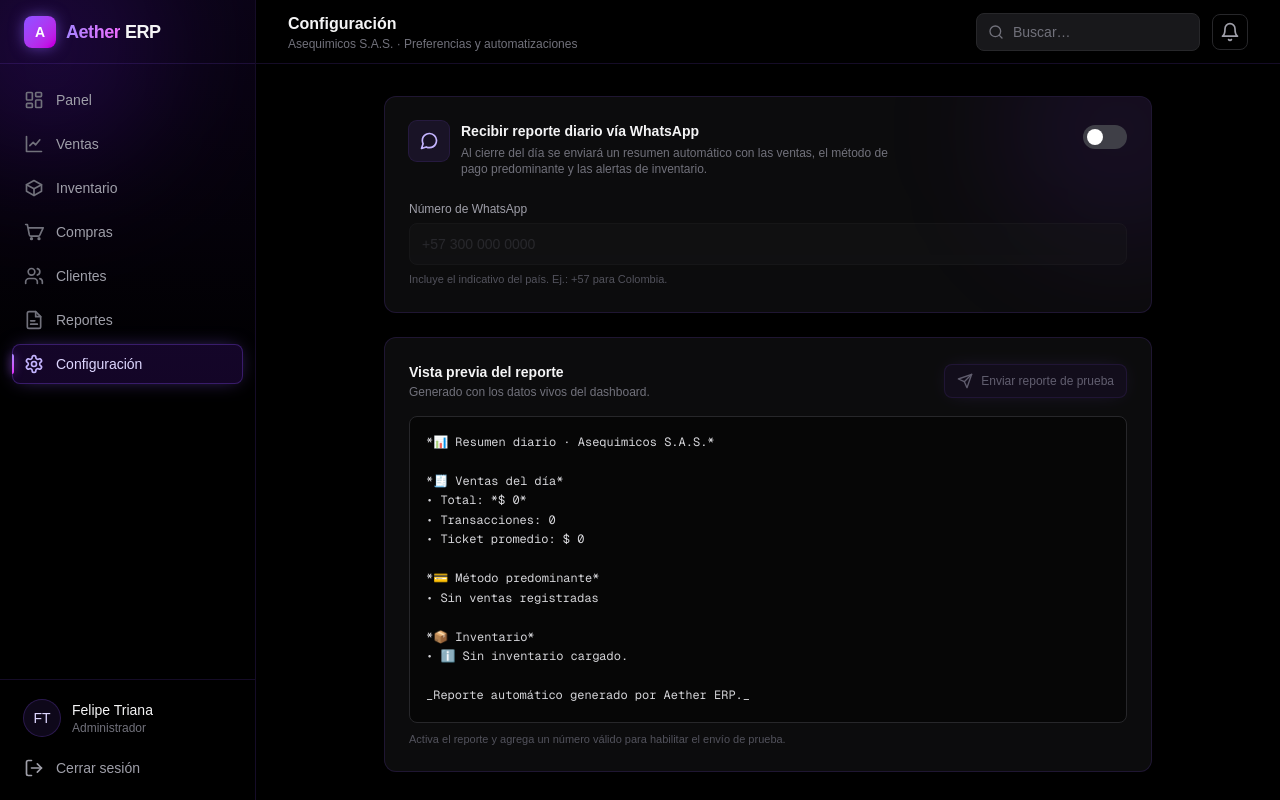
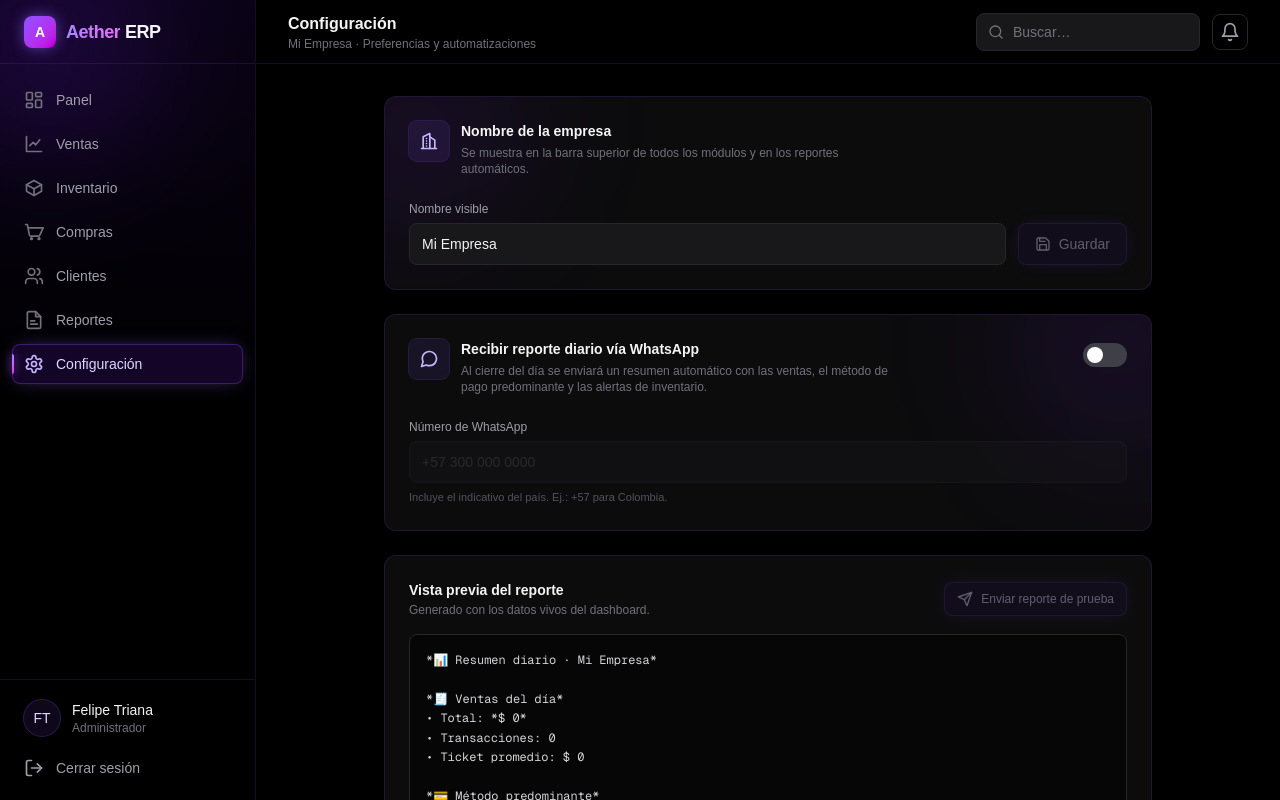
Before and after one commit to felipetriana3115-max/AETTHER-, a Next.js app: page /configuracion in a window 1280 px wide. Shown: the top 800 px of the page. Built offline with nearby package versions, Linux system fonts and the light colour scheme.

Commit message:
feat: implementar nombre de empresa dinámico y sección de configuración

```diff
--- a/app/clientes/page.tsx
+++ b/app/clientes/page.tsx
@@ -3,7 +3,6 @@
 import PageShell from "../components/PageShell";
 import MetricCard from "../components/MetricCard";
 import EmptyState from "../components/EmptyState";
-import demoClient from "../../config/demoClient.json";
 import { useDashboard } from "../components/DashboardProvider";
 import { formatCOP, type Tier } from "../lib/demo-data";
 
@@ -24,7 +23,7 @@ function initials(name: string) {
 
 export default function ClientesPage() {
   // Estado global unificado: reacciona a la carga masiva de Excel.
-  const { customers } = useDashboard();
+  const { customers, businessName } = useDashboard();
 
   const totalCustomers = customers.length;
   const goldCount = customers.filter((c) => c.tier === "Oro").length;
@@ -32,7 +31,7 @@ export default function ClientesPage() {
   const avgSpent = totalCustomers > 0 ? totalRevenue / totalCustomers : 0;
 
   return (
-    <PageShell title="Clientes" subtitle={`${demoClient.businessName} · CRM y fidelización`}>
+    <PageShell title="Clientes" subtitle={`${businessName} · CRM y fidelización`}>
       {totalCustomers === 0 ? (
         <EmptyState message="Carga un archivo Excel con tus clientes para poblar el CRM." />
       ) : (
--- a/app/components/DashboardProvider.tsx
+++ b/app/components/DashboardProvider.tsx
@@ -93,6 +93,9 @@ export type Toast = {
 };
 
 type DashboardContextValue = {
+  // Identidad de la empresa (configurable por el usuario)
+  businessName: string;
+  setBusinessName: (name: string) => void;
   // Inventario
   inventory: InventoryItem[];
   addInventoryItems: (rows: NewInventoryItem[]) => number;
@@ -124,6 +127,12 @@ const DashboardContext = createContext<DashboardContextValue | null>(null);
 /** Clave de localStorage para persistir la data importada entre recargas. */
 const STORAGE_KEY = "mi-dashboard-erp:v1";
 
+/** Clave de localStorage para el nombre de la empresa configurado por el usuario. */
+const BUSINESS_NAME_KEY = "mi-dashboard-erp:businessName:v1";
+
+/** Nombre por defecto cuando el usuario aún no ha configurado el suyo. */
+const DEFAULT_BUSINESS_NAME = "Mi Empresa";
+
 /**
  * Identificador del inquilino (cliente) actual. Base de la arquitectura
  * multi-inquilino: por ahora es un valor fijo, pero es el ÚNICO punto donde el
@@ -134,6 +143,10 @@ const STORAGE_KEY = "mi-dashboard-erp:v1";
 const CURRENT_CLIENT_ID = "default";
 
 export function DashboardProvider({ children }: { children: ReactNode }) {
+  // Nombre de la empresa: configurable y persistente. Arranca con el valor por
+  // defecto y se hidrata desde localStorage al montar (ver efecto de abajo).
+  const [businessName, setBusinessNameState] = useState(DEFAULT_BUSINESS_NAME);
+
   // Sin datos quemados: todo arranca vacío y se llena desde la importación.
   const [inventory, setInventory] = useState<InventoryItem[]>([]);
   const [customers, setCustomers] = useState<Customer[]>([]);
@@ -183,6 +196,29 @@ export function DashboardProvider({ children }: { children: ReactNode }) {
       // cuota excedida o modo privado → se ignora el guardado.
     }
   }, [hydrated, inventory, sales, purchases]);
+
+  // ── Nombre de la empresa ─────────────────────────────────────────────────────
+  // Se hidrata una vez al montar; el guardado ocurre en el setter para no pisar
+  // el valor por defecto durante el primer render en el servidor/cliente.
+  useEffect(() => {
+    try {
+      const saved = localStorage.getItem(BUSINESS_NAME_KEY);
+      if (saved) setBusinessNameState(saved);
+    } catch {
+      // localStorage inaccesible → se conserva el nombre por defecto.
+    }
+  }, []);
+
+  /** Actualiza y persiste el nombre; vacío o solo espacios → vuelve al defecto. */
+  const setBusinessName = useCallback((name: string) => {
+    const next = name.trim() || DEFAULT_BUSINESS_NAME;
+    setBusinessNameState(next);
+    try {
+      localStorage.setItem(BUSINESS_NAME_KEY, next);
+    } catch {
+      // cuota excedida o modo privado → se ignora el guardado.
+    }
+  }, []);
 
   // ── Inventario ─────────────────────────────────────────────────────────────
   const addInventoryItems = useCallback((rows: NewInventoryItem[]) => {
@@ -296,6 +332,8 @@ export function DashboardProvider({ children }: { children: ReactNode }) {
     // tiene datos, la tendencia histórica (último mes registrado) + pagos Bold.
     const headline = headlineRevenue(monthlyRevenue);
     return {
+      businessName,
+      setBusinessName,
       inventory,
       addInventoryItems,
       customers,
@@ -315,6 +353,8 @@ export function DashboardProvider({ children }: { children: ReactNode }) {
       dismissToast,
     };
   }, [
+    businessName,
+    setBusinessName,
     inventory,
     addInventoryItems,
     customers,
--- a/app/compras/page.tsx
+++ b/app/compras/page.tsx
@@ -6,7 +6,6 @@ import MetricCard from "../components/MetricCard";
 import EmptyState from "../components/EmptyState";
 import ExcelImporter from "../components/ExcelImporter";
 import NewOrderForm from "../components/NewOrderForm";
-import demoClient from "../../config/demoClient.json";
 import { useDashboard } from "../components/DashboardProvider";
 import { formatCOP, type PurchaseStatus } from "../lib/demo-data";
 
@@ -24,7 +23,7 @@ const statusDot: Record<PurchaseStatus, string> = {
 
 export default function ComprasPage() {
   // Estado global unificado: reacciona a la carga masiva de Excel/CSV.
-  const { purchases: orders, addPurchases, showToast } = useDashboard();
+  const { purchases: orders, addPurchases, showToast, businessName } = useDashboard();
 
   // Apertura del modal de creación manual de órdenes.
   const [formOpen, setFormOpen] = useState(false);
@@ -53,7 +52,7 @@ export default function ComprasPage() {
   };
 
   return (
-    <PageShell title="Compras" subtitle={`${demoClient.businessName} · Abastecimiento y proveedores`}>
+    <PageShell title="Compras" subtitle={`${businessName} · Abastecimiento y proveedores`}>
       <NewOrderForm
         open={formOpen}
         suppliers={suppliers}
--- a/app/configuracion/page.tsx
+++ b/app/configuracion/page.tsx
@@ -3,7 +3,6 @@
 import { useEffect, useMemo, useState } from "react";
 import PageShell from "../components/PageShell";
 import { useDashboard } from "../components/DashboardProvider";
-import demoClient from "../../config/demoClient.json";
 import { generateDailySummary } from "../lib/notifications/whatsapp-service";
 import { runDailyReportMock } from "../lib/cron/daily-report-mock";
 
@@ -21,10 +20,15 @@ const DEFAULT_SETTINGS: NotificationSettings = {
 };
 
 export default function ConfiguracionPage() {
-  const { sales, inventory, showToast } = useDashboard();
+  const { sales, inventory, showToast, businessName, setBusinessName } = useDashboard();
 
   const [settings, setSettings] = useState<NotificationSettings>(DEFAULT_SETTINGS);
   const [hydrated, setHydrated] = useState(false);
+
+  // Borrador editable del nombre de empresa; se sincroniza con el valor global
+  // (incluida su hidratación inicial desde localStorage).
+  const [nameDraft, setNameDraft] = useState(businessName);
+  useEffect(() => setNameDraft(businessName), [businessName]);
 
   // ── Persistencia en localStorage ──────────────────────────────────────────
   useEffect(() => {
@@ -55,10 +59,20 @@ export default function ConfiguracionPage() {
     () =>
       generateDailySummary(sales, {
         inventory,
-        businessName: demoClient.businessName,
+        businessName,
       }),
-    [sales, inventory],
+    [sales, inventory, businessName],
   );
+
+  // Guarda el nombre de empresa en el estado global (que lo persiste en
+  // localStorage). Vacío o solo espacios → el proveedor lo revierte al defecto.
+  const handleSaveName = () => {
+    setBusinessName(nameDraft);
+    showToast(
+      "Nombre actualizado",
+      `El nombre de tu empresa ahora es "${nameDraft.trim() || "Mi Empresa"}".`,
+    );
+  };
 
   const canSend = settings.dailyReportEnabled && phoneValid;
 
@@ -66,7 +80,7 @@ export default function ConfiguracionPage() {
     if (!canSend) return;
     runDailyReportMock(sales, settings.whatsappPhone, {
       inventory,
-      businessName: demoClient.businessName,
+      businessName,
     });
     showToast(
       "Reporte de prueba enviado",
@@ -77,9 +91,74 @@ export default function ConfiguracionPage() {
   return (
     <PageShell
       title="Configuración"
-      subtitle={`${demoClient.businessName} · Preferencias y automatizaciones`}
+      subtitle={`${businessName} · Preferencias y automatizaciones`}
     >
       <div className="mx-auto max-w-3xl space-y-6">
+        {/* Identidad de la empresa */}
+        <section className="relative overflow-hidden rounded-xl border border-violet-500/15 bg-zinc-900/50 p-6">
+          <div className="pointer-events-none absolute -left-20 -top-20 h-56 w-56 rounded-full bg-violet-600/10 blur-3xl" />
+
+          <div className="relative flex items-start gap-3">
+            <span className="flex h-10 w-10 shrink-0 items-center justify-center rounded-lg bg-violet-500/10 text-violet-300 ring-1 ring-violet-500/20">
+              <svg className="h-5 w-5" viewBox="0 0 24 24" fill="none" stroke="currentColor" strokeWidth={2} strokeLinecap="round" strokeLinejoin="round">
+                <path d="M3 21h18" />
+                <path d="M5 21V7l8-4v18" />
+                <path d="M19 21V11l-6-4" />
+                <path d="M9 9v.01" />
+                <path d="M9 12v.01" />
+                <path d="M9 15v.01" />
+                <path d="M9 18v.01" />
+              </svg>
+            </span>
+            <div>
+              <h3 className="text-sm font-semibold text-zinc-100">
+                Nombre de la empresa
+              </h3>
+              <p className="mt-1 max-w-md text-xs text-zinc-500">
+                Se muestra en la barra superior de todos los módulos y en los
+                reportes automáticos.
+              </p>
+            </div>
+          </div>
+
+          <form
+            className="relative mt-6 flex flex-col gap-3 sm:flex-row sm:items-end"
+            onSubmit={(e) => {
+              e.preventDefault();
+              handleSaveName();
+            }}
+          >
+            <div className="flex-1">
+              <label
+                htmlFor="business-name"
+                className="mb-1.5 block text-xs font-medium text-zinc-400"
+              >
+                Nombre visible
+              </label>
+              <input
+                id="business-name"
+                type="text"
+                placeholder="Mi Empresa"
+                value={nameDraft}
+                onChange={(e) => setNameDraft(e.target.value)}
+                className="w-full rounded-lg border border-zinc-800 bg-zinc-900 px-3 py-2.5 text-sm text-zinc-100 placeholder:text-zinc-600 transition-colors focus:border-violet-500 focus:outline-none focus:ring-1 focus:ring-violet-500"
+              />
+            </div>
+            <button
+              type="submit"
+              disabled={nameDraft.trim() === businessName.trim()}
+              className="inline-flex shrink-0 items-center justify-center gap-2 rounded-lg border border-violet-500/30 bg-violet-600/15 px-4 py-2.5 text-sm font-medium text-violet-200 shadow-[0_0_20px_-8px_rgba(139,92,246,0.7)] transition-colors hover:bg-violet-600/25 disabled:cursor-not-allowed disabled:opacity-40 disabled:hover:bg-violet-600/15"
+            >
+              <svg className="h-4 w-4" viewBox="0 0 24 24" fill="none" stroke="currentColor" strokeWidth={2} strokeLinecap="round" strokeLinejoin="round">
+                <path d="M19 21H5a2 2 0 0 1-2-2V5a2 2 0 0 1 2-2h11l5 5v11a2 2 0 0 1-2 2Z" />
+                <path d="M17 21v-8H7v8" />
+                <path d="M7 3v5h8" />
+              </svg>
+              Guardar
+            </button>
+          </form>
+        </section>
+
         {/* Reporte diario por WhatsApp */}
         <section className="relative overflow-hidden rounded-xl border border-violet-500/15 bg-zinc-900/50 p-6">
           <div className="pointer-events-none absolute -right-20 -top-20 h-56 w-56 rounded-full bg-violet-600/10 blur-3xl" />
--- a/app/inventario/page.tsx
+++ b/app/inventario/page.tsx
@@ -3,7 +3,6 @@
 import { useMemo, useState } from "react";
 import PageShell from "../components/PageShell";
 import EmptyState from "../components/EmptyState";
-import demoClient from "../../config/demoClient.json";
 import { useDashboard } from "../components/DashboardProvider";
 import { formatCOP, isLowStock, type InventoryItem } from "../lib/demo-data";
 
@@ -11,7 +10,7 @@ const isLow = (p: InventoryItem) => isLowStock(p);
 
 export default function InventarioPage() {
   // Estado global unificado: reacciona a la carga masiva de Excel.
-  const { inventory: products } = useDashboard();
+  const { inventory: products, businessName } = useDashboard();
   const [query, setQuery] = useState("");
 
   const rows = useMemo(() => {
@@ -30,7 +29,7 @@ export default function InventarioPage() {
   const invValue = products.reduce((s, p) => s + p.stock * p.price, 0);
 
   return (
-    <PageShell title="Inventario" subtitle={`${demoClient.businessName} · Control de existencias`}>
+    <PageShell title="Inventario" subtitle={`${businessName} · Control de existencias`}>
       {products.length === 0 ? (
         <EmptyState message="Carga un archivo Excel para ver tus productos." />
       ) : (
--- a/app/reportes/page.tsx
+++ b/app/reportes/page.tsx
@@ -4,7 +4,6 @@ import { useMemo } from "react";
 import PageShell from "../components/PageShell";
 import MetricCard from "../components/MetricCard";
 import EmptyState from "../components/EmptyState";
-import demoClient from "../../config/demoClient.json";
 import { useDashboard } from "../components/DashboardProvider";
 import { axisScale, formatCOP } from "../lib/demo-data";
 import { getMonthlyProjections } from "../lib/analytics/projections";
@@ -23,7 +22,7 @@ type ProjectionPoint = { month: string; value: number; projected: boolean };
 
 export default function ReportesPage() {
   // Estado global unificado: reacciona a la carga masiva de Excel.
-  const { monthlyRevenue, inventory, sales, purchases } = useDashboard();
+  const { monthlyRevenue, inventory, sales, purchases, businessName } = useDashboard();
   const hasData = monthlyRevenue.length > 0 || inventory.length > 0 || sales.length > 0;
 
   // Proyección del próximo mes (media móvil simple de 3 meses) de ingresos y
@@ -134,7 +133,7 @@ export default function ReportesPage() {
   }, [projection]);
 
   return (
-    <PageShell title="Reportes" subtitle={`${demoClient.businessName} · Analítica avanzada y proyecciones`}>
+    <PageShell title="Reportes" subtitle={`${businessName} · Analítica avanzada y proyecciones`}>
       {!hasData ? (
         <EmptyState message="Carga un archivo Excel para generar tu analítica y proyecciones." />
       ) : (
--- a/app/ventas/page.tsx
+++ b/app/ventas/page.tsx
@@ -3,7 +3,6 @@
 import PageShell from "../components/PageShell";
 import MetricCard from "../components/MetricCard";
 import EmptyState from "../components/EmptyState";
-import demoClient from "../../config/demoClient.json";
 import { useDashboard } from "../components/DashboardProvider";
 import { axisScale, formatCompactCOP, formatCOP, type SaleStatus } from "../lib/demo-data";
 
@@ -15,7 +14,7 @@ const statusStyles: Record<SaleStatus, string> = {
 
 export default function VentasPage() {
   // Estado global unificado: reacciona a la carga masiva de Excel.
-  const { sales: recentSales, monthlyRevenue } = useDashboard();
+  const { sales: recentSales, monthlyRevenue, businessName } = useDashboard();
 
   const total = monthlyRevenue.reduce((s, m) => s + m.amount, 0);
   const paidSales = recentSales.filter((s) => s.status === "Pagado");
@@ -30,7 +29,7 @@ export default function VentasPage() {
   );
 
   return (
-    <PageShell title="Ventas" subtitle={`${demoClient.businessName} · Rendimiento comercial del año`}>
+    <PageShell title="Ventas" subtitle={`${businessName} · Rendimiento comercial del año`}>
       {recentSales.length === 0 ? (
         <EmptyState message="Carga un archivo Excel con tus ventas para ver el rendimiento comercial." />
       ) : (
```
